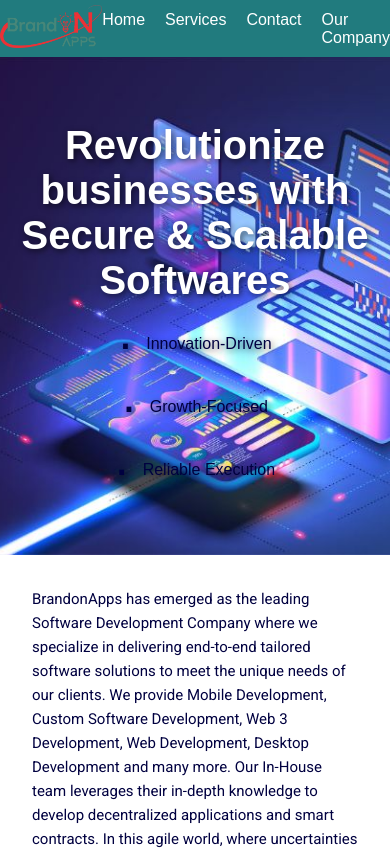
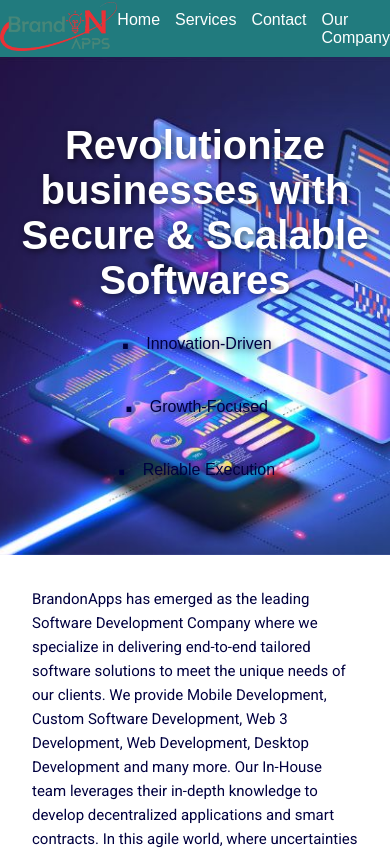
Before and after one commit to Brandonkhumalo/BrandonApps, a React (Vite) app: page / in a window 390 px wide. Shown: the top 850 px of the page. Built offline with nearby package versions, Linux system fonts and the light colour scheme; a web font is replaced by a local one.

Commit message:
added nav

```diff
--- a/src/styles/navbar.css
+++ b/src/styles/navbar.css
@@ -41,6 +41,6 @@
 @media only screen and (max-width: 600px) {
     .rightnav{
         font-size: 16px;
-        gap: 20px;
+        gap: 15px;
     }
 }
```
